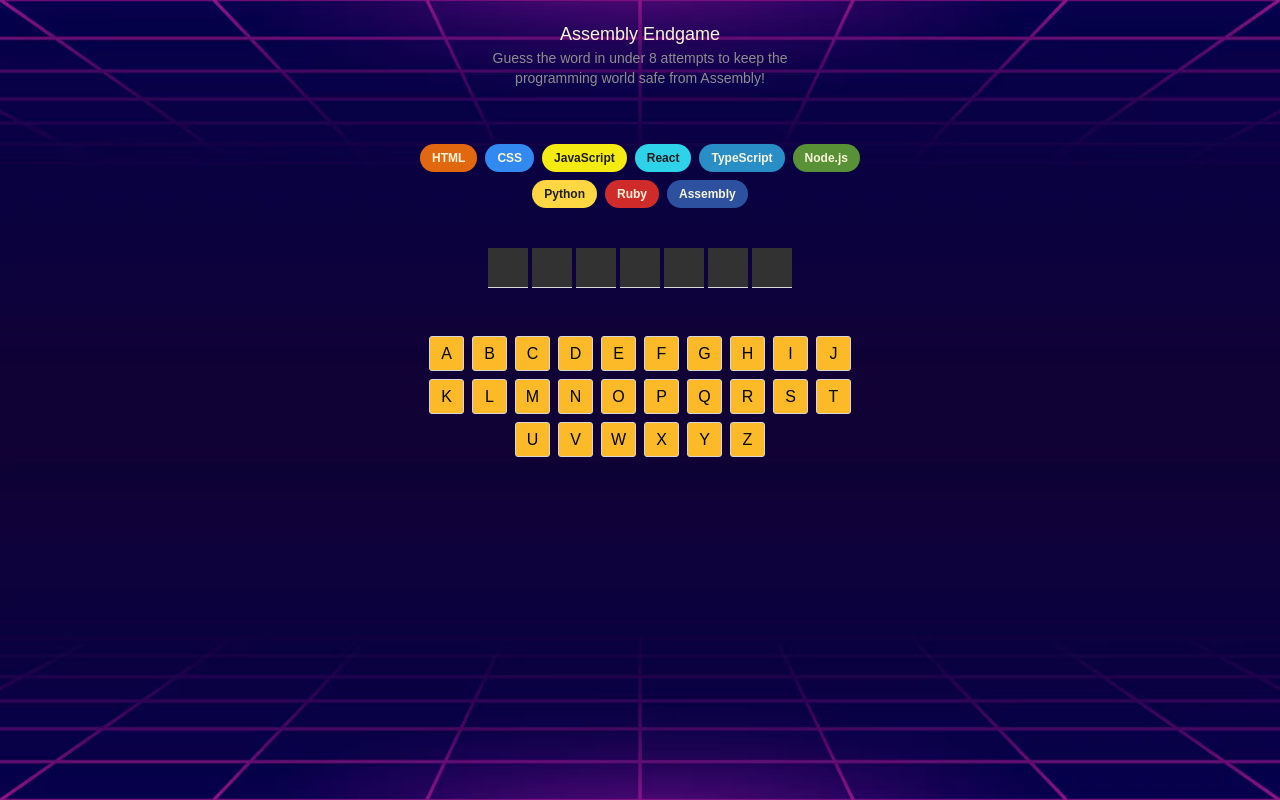
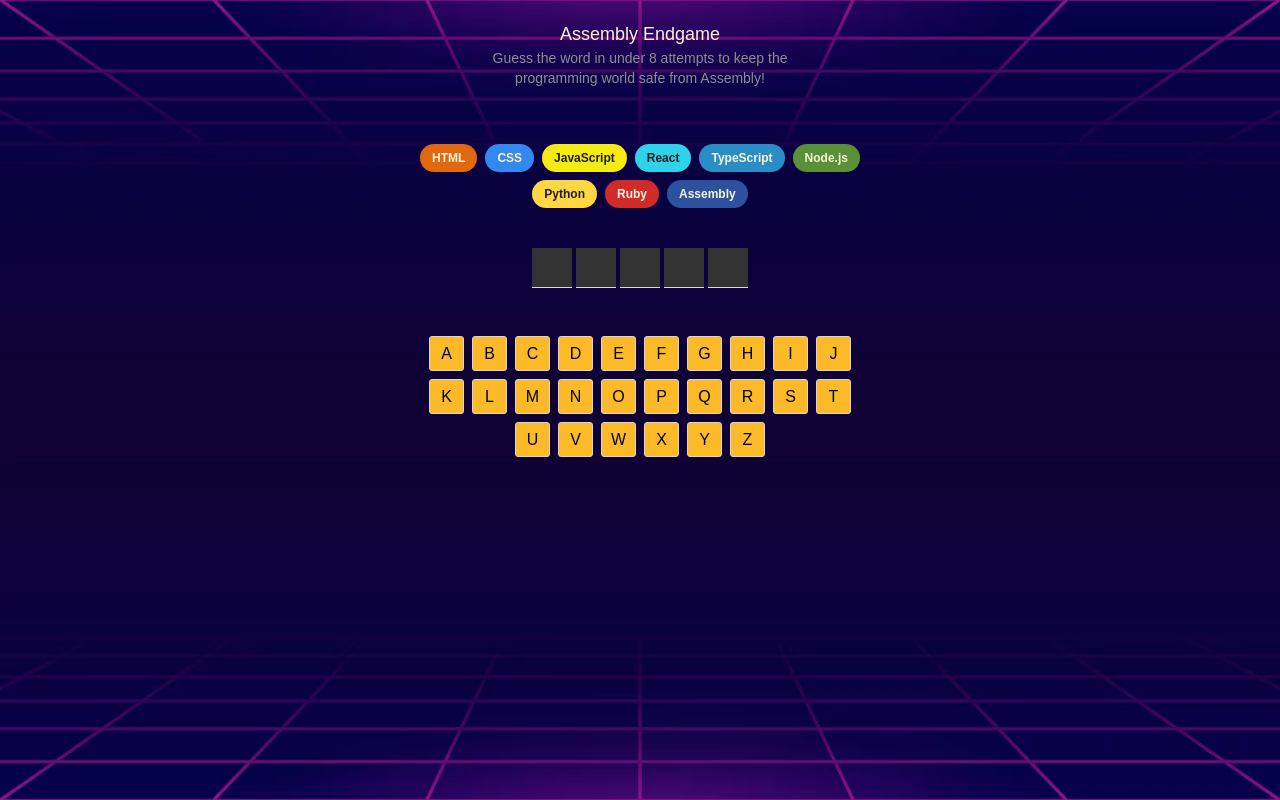
Before and after one commit to 0Kareem0/Assembly-Endgame, a React (Vite) app in the folder project-00022/: page / in a window 1280 px wide. Built offline with nearby package versions, Linux system fonts and the light colour scheme; a web font is replaced by a local one.

Commit message:
finished :D

```diff
--- a/project-00022/package.json
+++ b/project-00022/package.json
@@ -11,6 +11,7 @@
   },
   "dependencies": {
     "react": "^19.2.0",
+    "react-confetti": "^6.4.0",
     "react-dom": "^19.2.0"
   },
   "devDependencies": {
--- a/project-00022/src/App.jsx
+++ b/project-00022/src/App.jsx
@@ -1,14 +1,14 @@
 import {useState} from "react";
 import { languages } from "./languages"
 import {getFarewellText , getRandomWord} from "./utils.js";
+import Confetti from 'react-confetti'
+
 
 export default function App() {
-  const [currentWord, setCurrentWord] = useState(getRandomWord())
+  const [currentWord, setCurrentWord] = useState(() =>getRandomWord())
     const [guessedLetters, setGuessedLetters] = useState([])
-    console.log(guessedLetters)
 
 const wrongGuessCount = guessedLetters.filter(letter => !currentWord.includes(letter)).length
-    console.log(wrongGuessCount)
 
     const gameLost =  wrongGuessCount === languages.length - 1
     const gameWon = currentWord.split("").every(letter => guessedLetters.includes((letter)))
@@ -16,7 +16,11 @@
 
     const lastGuessedLetter = guessedLetters[guessedLetters.length - 1]
     const isLastGuessIncorrect = lastGuessedLetter && !currentWord.includes(lastGuessedLetter)
-    console.log(isLastGuessIncorrect)
+
+    function reGame (){
+        setCurrentWord(getRandomWord())
+        setGuessedLetters([])
+    }
 
     function handleGuessedLetters(letter) {
         setGuessedLetters(prevLetters =>
@@ -54,15 +58,24 @@
 });
 
 
-  const letterElements = currentWord.split("").map((letter,i) => (
+    const letterElements = currentWord.split("").map((letter, i) => {
+        const shouldRevealLetter = gameLost || guessedLetters.includes(letter)
+        return (
+            <span
+                key={i}
+                className={`w-[40px] h-[40px] bg-[#323232] flex items-center justify-center text-lg border-b
+        ${
+             gameLost && !guessedLetters.includes(letter)
+             ? "text-red-500"
+             : ""
+                }
+     `}>
+      {shouldRevealLetter ? letter.toUpperCase() : ""}
+    </span>
+        )
+    })
 
-      <span
-      className=" w-[40px] h-[40px] bg-[#323232] flex items-center justify-center text-lg border-b  "
-          key={i}>
-        {guessedLetters.includes(letter)? letter.toUpperCase() : ""}</span>
-  ))
-
-  const alphabet = "abcdefghijklmnopqrstuvwxyz"
+    const alphabet = "abcdefghijklmnopqrstuvwxyz"
   const lettersMapping =alphabet.split("").map((letter,i)=>(
       <button
           className={`
@@ -85,11 +98,13 @@
 
     onClick={() => handleGuessedLetters(letter)}
           key={i}
+
       >{letter.toUpperCase()}
       </button>
   ))
 
-  return <main className="flex flex-col items-center  "  >
+  return <main className="flex flex-col items-center"  >
+      {gameWon && <Confetti />}
     <header>
       <h1 className=" text-center text-[#F9F4DA] text-lg ">Assembly Endgame</h1>
     <p className=" text-center text-sm text-[#8E8E8E] max-w-[350px]">Guess the word in under 8 attempts to keep the programming world safe from Assembly!</p>
@@ -123,6 +138,7 @@
     <section className="flex justify-center pt-4 mt-6 max-w-md mx-auto" >
         { gameOver ? <button
             className=" text-black bg-[#11B5E5] border border-[#D7D7D7] rounded w-[225px] h-[40px] px-3 py-1.5 block mx-auto cursor-pointer"
+        onClick={reGame}
         >
             New Game
         </button> : null}
```
Also changed, not shown: 1 other file (tests, documents, lock files or other folders).
